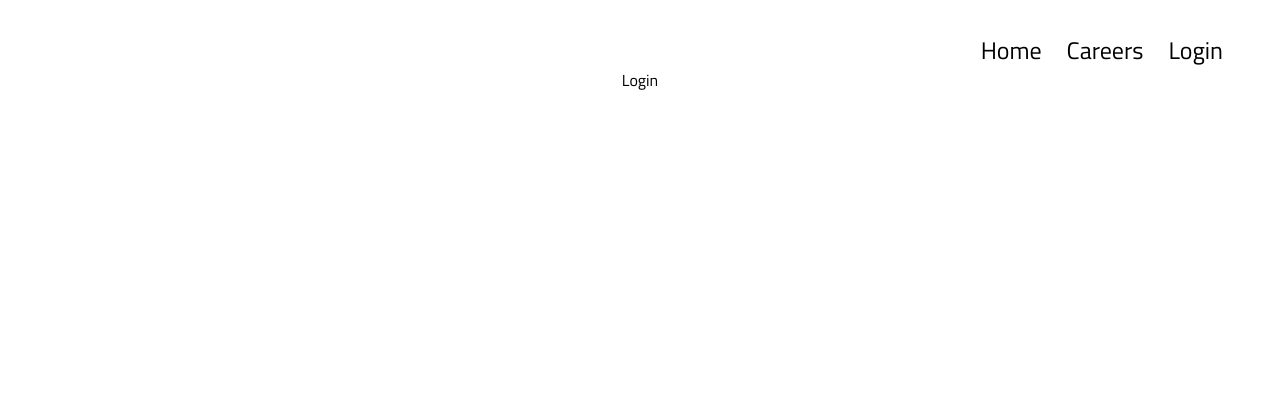
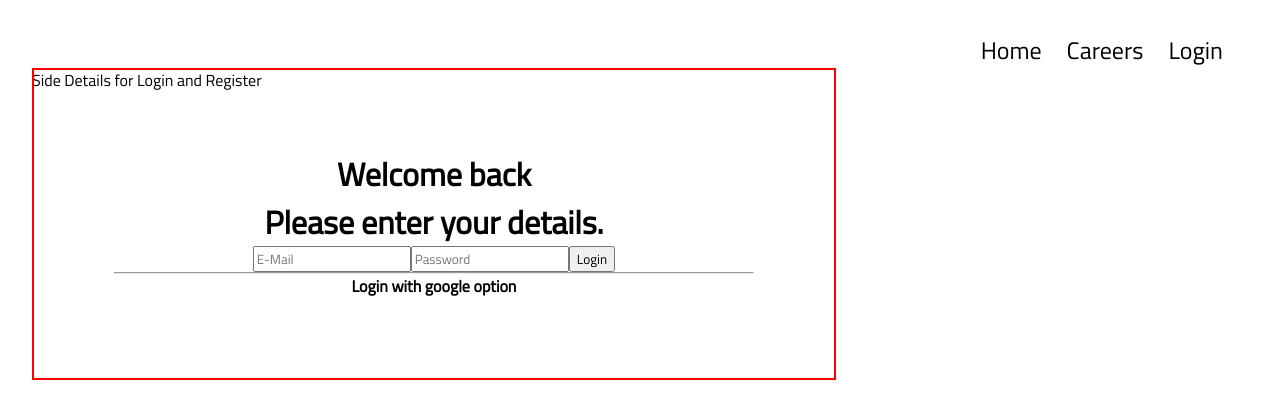
Before and after one commit to iamst316/dashaanan-laundry-ui, a React (Vite) app: page /login in a window 1280 px wide. Shown: the top 418 px of the page. Built offline with nearby package versions, Linux system fonts and the light colour scheme.

Commit message:
login & register day one

```diff
--- a/src/App.jsx
+++ b/src/App.jsx
@@ -3,6 +3,7 @@ import { BrowserRouter, Routes, Route } from 'react-router-dom'
 import LandingPage from './components/LandingPage'
 import Login from './components/Login'
 import Careers from './components/Careers'
+import Register from './components/Register'
 function App() {
 
   return (
@@ -10,6 +11,7 @@ function App() {
       <Routes>
         <Route index element={<LandingPage />} />
         <Route path='/login' element={<Login />} />
+        <Route path='/register' element={<Register />} />
         <Route path='/careers' element={<Careers />} />
 
       </Routes>
--- a/src/components/LandingPage.jsx
+++ b/src/components/LandingPage.jsx
@@ -1,7 +1,10 @@
 import '../css/LandingPage.css'
 import Navbar from './Navbar'
 import Footer from './Footer'
+import { useNavigate } from 'react-router-dom'
+
 export default function(){
+    const navigate = useNavigate();
 
     return(<div id='landing-main'>
         <Navbar />
@@ -20,8 +23,8 @@ export default function(){
         </div>
         <div id="join-main">
             <h1 id="join-title">Join Us</h1>
-            <button id="join-btn">Login</button>
-            <button id="join-btn">Register</button>
+            <button onClick={()=>navigate("/login")} id="join-btn">Login</button>
+            <button onClick={()=>navigate("/register")}  id="join-btn">Register</button>
         </div>
         <Footer />
     </div>)
--- a/src/components/Login.jsx
+++ b/src/components/Login.jsx
@@ -1,9 +1,30 @@
 import Navbar from "./Navbar"
+import SideDetails from './SideDetails'
+import '../css/Login.css'
+
 
 export default function(){
+    function HandleSubmit(e){
+        e.preventDefault();
+    }
 
-    return(<div id='login-main'>
+    return(<div>
         <Navbar />
-        Login
+
+        <div id="login-main">
+            <div id="login-area">
+                <h1 id="login-title">Welcome back</h1>
+                <h1 id="login-subtitle">Please enter your details.</h1>
+                <form onSubmit={()=>HandleSubmit(e)}>
+                    <input type="email" placeholder="E-Mail" />
+                    <input type="password" placeholder="Password" />
+                    <button>Login</button>
+                    <hr />
+                    <h4>Login with google option</h4>
+                </form>
+            </div>
+
+            <SideDetails />
+        </div>
     </div>)
 }
--- a/src/components/Register.jsx
+++ b/src/components/Register.jsx
@@ -0,0 +1,9 @@
+import Navbar from "./Navbar"
+
+export default function(){
+
+    return(<div id='login-main'>
+        <Navbar />
+        Register
+    </div>)
+}
--- /dev/null
+++ b/src/components/SideDetails.jsx
@@ -0,0 +1,10 @@
+
+
+export default function(){
+
+    return(
+        <>
+            Side Details for Login and Register
+        </>
+    )
+}
--- /dev/null
+++ b/src/css/Login.css
@@ -0,0 +1,11 @@
+#login-main{
+    display: flex;
+}
+
+#login-area{
+    border: 2px solid red;
+    width:50%;
+    position: absolute;
+    padding: 5rem;
+
+}
```
